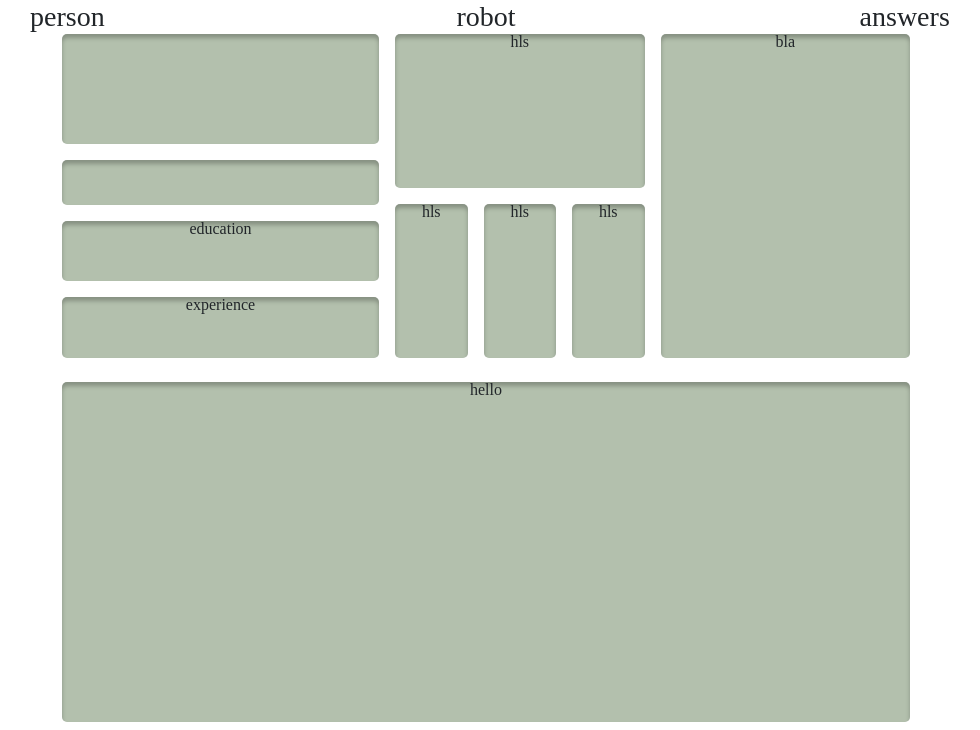
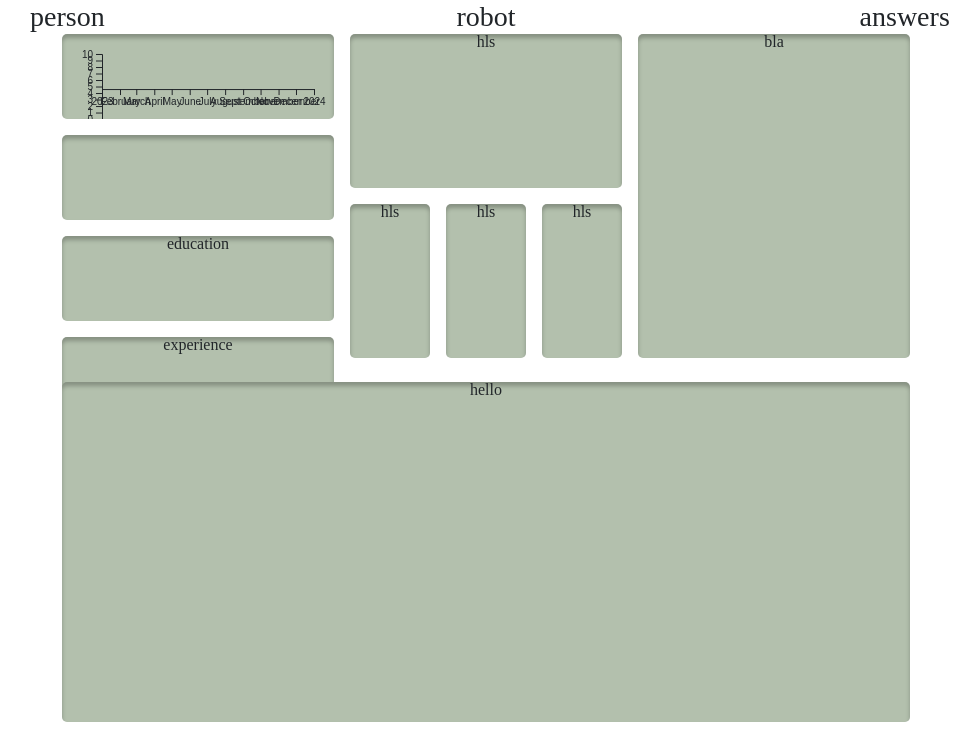
Before and after one commit to Yelyzavetaa/project, a Django app: page /robots/main/ in a window 1280 px wide. Shown: the part 70-800 px from the top of the page, without its empty margins (154-1134 px from the left). Run offline with Django 4.2, Linux system fonts and the light colour scheme; some libraries are stand-ins or nearby versions.

Commit message:
Update main.html

```diff
--- a/robots/templates/main.html
+++ b/robots/templates/main.html
@@ -52,20 +52,20 @@
             <div class="row gx-3 h-100">
                 <div class="col">
                     <div class="row h-100 row-cols-1 gx-0  gy-3 " >
-                        <div class="col filters" id="chart-1">
-                            <div id="chart-container" class="h-100" style="overflow: hidden;">
+                        <div class="col p-0 h-25" id="chart-1">
+                            <div class="filters" id="chart-container">
+                            </div>
 
                         </div>
+
+                        <div class="col filters h-25" id="chart-container1">
                         </div>
 
-                        <div class="col filters" id="chart-container1">
-                        </div>
-
-                        <div class="col filters">
+                        <div class="col filters h-25">
                             <span>education</span>
                         </div>
 
-                        <div class="col filters">
+                        <div class="col filters h-25">
                             <span>experience</span>
                         </div>
 
@@ -125,83 +125,122 @@
     </div>
 
     <script>
-        $(document).ready(function(){
-            // set the dimensions and margins of the graph
-            const margin = {top:5, right: 25, bottom:0, left: 20};
-            //     width = 360 - margin.left - margin.right,
-            //     height = 75 - margin.top - margin.bottom;
-            let height = document.getElementById("chart-1").offsetHeight;
-            let width = document.getElementById("chart-1").offsetWidth;
-            console.log($("#chart-1").height())
-            console.log(height, width)
-            // append the svg object to the body of the page
-            const svg = d3.select("#chart-container")
-            .append("svg")
-                 .attr("height", height + margin.top + margin.bottom)
-                .attr("width", width + margin.left + margin.right)
-                //   .attr("viewBox", [0, -30, 160, 120])
-            //     .attr('preserveAspectRatio', 'xMinYMin meet')
-                // .attr("height", "100%")
-             .append("g")
-                .attr("transform", `translate(${margin.left},${margin.top})`)
-            //     .attr("height", "100%")
-                // .attr('preserveAspectRatio', 'xMinYMin meet')
-                ;
+        const width = 640;
+        const height = 400;
+        const marginTop = 20;
+        const marginRight = 20;
+        const marginBottom = 30;
+        const marginLeft = 40;
 
-            // get the data
-            d3.csv("https://raw.githubusercontent.com/holtzy/data_to_viz/master/Example_dataset/1_OneNum.csv").then( function(data) {
 
-            // add the x Axis
-            const x = d3.scaleLinear()
-                        .domain([0, 100])
-                        .range([0, width]);
+        let height1 = $("#chart-1").height();
+        let width1 = $("#chart-1").width();
+        console.log(height1, width1)
+
+        // Declare the x (horizontal position) scale.
+        const x = d3.scaleUtc()
+            .domain([new Date("2023-01-01"), new Date("2024-01-01")])
+            .range([marginLeft, width1 - marginRight]);
+
+        // Declare the y (vertical position) scale.
+        const y = d3.scaleLinear()
+            .domain([0, 10])
+            .range([height1, marginTop]);
+
+        // Create the SVG container.
+        const svg = d3.create("svg")
+            .attr("viewBox", [0, 0, width1, height1])
+            .attr("preserveAspectRatio", "none")
+
+        // Add the x-axis.
         svg.append("g")
-                .attr("transform", `translate(0, ${height})`)
+            .attr("transform", `translate(0,${height1 - marginBottom})`)
             .call(d3.axisBottom(x));
 
-            // add the y Axis
-            const y = d3.scaleLinear()
-                        .range([60, 0])
-                        .domain([0, 0.01]);
+        // Add the y-axis.
         svg.append("g")
+            .attr("transform", `translate(${marginLeft},0)`)
             .call(d3.axisLeft(y));
 
-            // Compute kernel density estimation
-            const kde = kernelDensityEstimator(kernelEpanechnikov(7), x.ticks(40))
-            const density =  kde( data.map(function(d){  return d.price; }) )
+        // Append the SVG element.
+        $("#chart-container").append(svg.node());
+        // $(document).ready(function(){
+        //     // set the dimensions and margins of the graph
+        //     const margin = {top:5, right: 25, bottom:0, left: 20};
+        //     //     width = 360 - margin.left - margin.right,
+        //     //     height = 75 - margin.top - margin.bottom;
+        //     let height = document.getElementById("chart-1").offsetHeight;
+        //     let width = document.getElementById("chart-1").offsetWidth;
+        //     console.log($("#chart-1").height())
+        //     console.log(height, width)
+        //     // append the svg object to the body of the page
+        //     const svg = d3.select("#chart-container")
+        //     .append("svg")
+        //          .attr("height", height + margin.top + margin.bottom)
+        //         .attr("width", width + margin.left + margin.right)
+        //         //   .attr("viewBox", [0, -30, 160, 120])
+        //     //     .attr('preserveAspectRatio', 'xMinYMin meet')
+        //         // .attr("height", "100%")
+        //      .append("g")
+        //         .attr("transform", `translate(${margin.left},${margin.top})`)
+        //     //     .attr("height", "100%")
+        //         // .attr('preserveAspectRatio', 'xMinYMin meet')
+        //         ;
 
-            // Plot the area
-            svg.append("path")
-                .attr("class", "mypath")
-                .datum(density)
-                .attr("fill", "#69b3a2")
-                .attr("opacity", ".8")
-                .attr("stroke", "#000")
-                .attr("stroke-width", 1)
-                .attr("stroke-linejoin", "round")
-                .attr("d",  d3.line()
-                    .curve(d3.curveBasis)
-                    .x(function(d) { return x(d[0]); })
-                    .y(function(d) { return y(d[1]); })
-                );
+        //     // get the data
+        //     d3.csv("https://raw.githubusercontent.com/holtzy/data_to_viz/master/Example_dataset/1_OneNum.csv").then( function(data) {
 
-            });
+        //     // add the x Axis
+        //     const x = d3.scaleLinear()
+        //                 .domain([0, 100])
+        //                 .range([0, width]);
+        //     svg.append("g")
+        //         .attr("transform", `translate(0, ${height})`)
+        //         .call(d3.axisBottom(x));
+
+        //     // add the y Axis
+        //     const y = d3.scaleLinear()
+        //                 .range([60, 0])
+        //                 .domain([0, 0.01]);
+        //     svg.append("g")
+        //         .call(d3.axisLeft(y));
+
+        //     // Compute kernel density estimation
+        //     const kde = kernelDensityEstimator(kernelEpanechnikov(7), x.ticks(40))
+        //     const density =  kde( data.map(function(d){  return d.price; }) )
+
+        //     // Plot the area
+        //     svg.append("path")
+        //         .attr("class", "mypath")
+        //         .datum(density)
+        //         .attr("fill", "#69b3a2")
+        //         .attr("opacity", ".8")
+        //         .attr("stroke", "#000")
+        //         .attr("stroke-width", 1)
+        //         .attr("stroke-linejoin", "round")
+        //         .attr("d",  d3.line()
+        //             .curve(d3.curveBasis)
+        //             .x(function(d) { return x(d[0]); })
+        //             .y(function(d) { return y(d[1]); })
+        //         );
+
+        //     });
 
 
-            // Function to compute density
-            function kernelDensityEstimator(kernel, X) {
-            return function(V) {
-                return X.map(function(x) {
-                return [x, d3.mean(V, function(v) { return kernel(x - v); })];
-                });
-            };
-            }
-            function kernelEpanechnikov(k) {
-            return function(v) {
-                return Math.abs(v /= k) <= 1 ? 0.75 * (1 - v * v) / k : 0;
-            };
-            }
-        });
+        //     // Function to compute density
+        //     function kernelDensityEstimator(kernel, X) {
+        //     return function(V) {
+        //         return X.map(function(x) {
+        //         return [x, d3.mean(V, function(v) { return kernel(x - v); })];
+        //         });
+        //     };
+        //     }
+        //     function kernelEpanechnikov(k) {
+        //     return function(v) {
+        //         return Math.abs(v /= k) <= 1 ? 0.75 * (1 - v * v) / k : 0;
+        //     };
+        //     }
+        // });
 
         </script>
 
```
Lines whose indentation alone changed are shown as unchanged.
